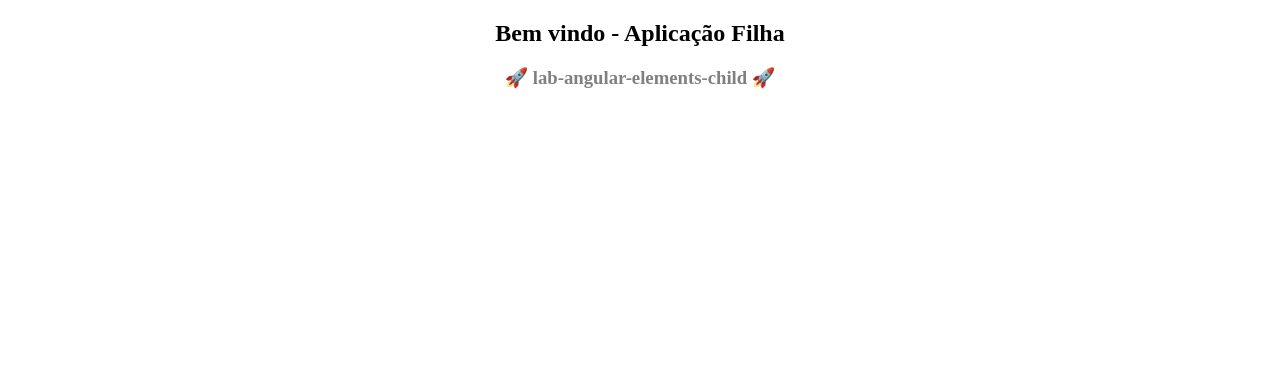
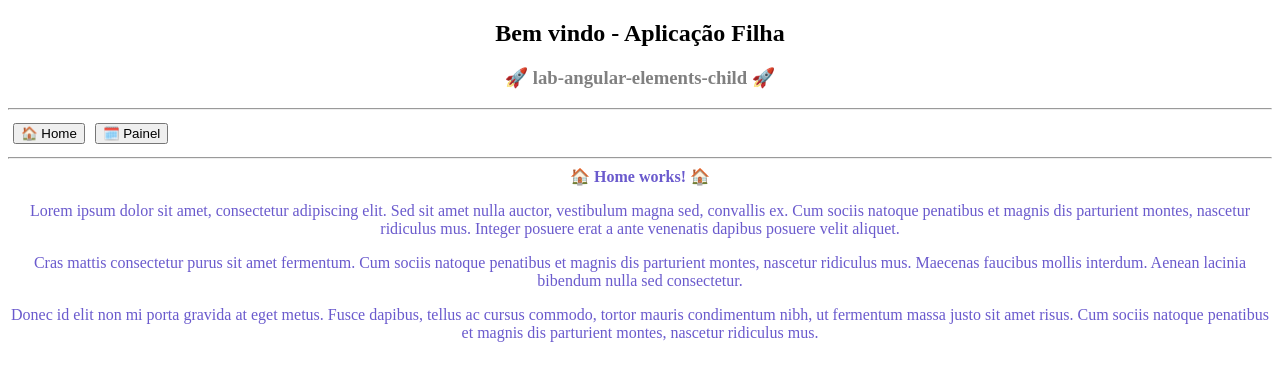
Before and after one commit to ronanvaleoliveira/lab-angular-elements-child, an Angular app: page /home in a window 1280 px wide. Before the commit this address led to /. Shown: the top 380 px of the page. Built offline with nearby package versions, Linux system fonts and the light colour scheme.

Commit message:
Inclusão do HomeModule

```diff
--- a/src/app/app-routing.module.ts
+++ b/src/app/app-routing.module.ts
@@ -1,7 +1,13 @@
 import { NgModule } from '@angular/core';
 import { RouterModule, Routes } from '@angular/router';
 
-export const routes: Routes = [];
+export const routes: Routes = [
+    {
+        path: '',
+        redirectTo: 'home',
+        pathMatch: 'full'
+    }
+];
 
 
 @NgModule({
--- a/src/app/app.component.html
+++ b/src/app/app.component.html
@@ -3,8 +3,10 @@
     <h2>Bem vindo - Aplicação Filha</h2>
     <h3 style="color: gray;">🚀 lab-angular-elements-child 🚀</h3>
   </div>
-  <!-- <button style="margin: 5px;" (click)="navigateToHome()">Home</button> -->
-  <!-- <button style="margin: 5px;" (click)="navigateToPainelFiscal()">Painel Fiscal</button> -->
+  <hr>
+  <button style="margin: 5px;" (click)="navigateToHome()">🏠 Home</button>
+  <button style="margin: 5px;" (click)="navigateToPainelFiscal()">🗓️ Painel</button>
+  <hr>
 
   <router-outlet></router-outlet>
 
--- a/src/app/app.component.ts
+++ b/src/app/app.component.ts
@@ -1,4 +1,5 @@
 import { Component } from '@angular/core';
+import { Router } from '@angular/router';
 
 @Component({
   selector: 'app-root',
@@ -6,5 +7,13 @@ import { Component } from '@angular/core';
   styleUrl: './app.component.css'
 })
 export class AppComponent {
-  title = 'lab-angular-elements-child';
+
+  constructor(private router: Router) {}
+
+  navigateToHome() {
+    this.router.navigate(['/']);
+  }
+  navigateToPainelFiscal() {
+    this.router.navigate(['/painel-fiscal']);
+  }
 }
--- a/src/app/app.module.ts
+++ b/src/app/app.module.ts
@@ -2,6 +2,7 @@ import { NgModule } from "@angular/core";
 import { AppRoutingModule } from "./app-routing.module";
 import { AppComponent } from "./app.component";
 import { BrowserModule } from "@angular/platform-browser";
+import { HomeModule } from "./modules/home/home.module";
 
 
 @NgModule({
@@ -10,7 +11,8 @@ import { BrowserModule } from "@angular/platform-browser";
     ],
     imports: [
         BrowserModule,
-        AppRoutingModule
+        AppRoutingModule,
+        HomeModule
     ],
     bootstrap: [
         AppComponent
--- /dev/null
+++ b/src/app/modules/home/home/home.component.html
@@ -0,0 +1,8 @@
+<div style="text-align: center; color: slateblue;">
+
+    <strong> 🏠 Home works! 🏠</strong>
+
+    <p>Lorem ipsum dolor sit amet, consectetur adipiscing elit. Sed sit amet nulla auctor, vestibulum magna sed, convallis ex. Cum sociis natoque penatibus et magnis dis parturient montes, nascetur ridiculus mus. Integer posuere erat a ante venenatis dapibus posuere velit aliquet.</p>
+    <p>Cras mattis consectetur purus sit amet fermentum. Cum sociis natoque penatibus et magnis dis parturient montes, nascetur ridiculus mus. Maecenas faucibus mollis interdum. Aenean lacinia bibendum nulla sed consectetur.</p>
+    <p>Donec id elit non mi porta gravida at eget metus. Fusce dapibus, tellus ac cursus commodo, tortor mauris condimentum nibh, ut fermentum massa justo sit amet risus. Cum sociis natoque penatibus et magnis dis parturient montes, nascetur ridiculus mus.</p>
+</div>
```
Also changed, not shown: src/app/modules/home/home-routing.module.ts (added, +16 -0 lines), src/app/modules/home/home.module.ts (added, +14 -0 lines), src/app/modules/home/home/home.component.ts (added, +10 -0 lines), src/app/modules/painel-fiscal/painel-fiscal.module.ts (added, +12 -0 lines), src/app/modules/home/home/home.component.css (added), 1 other file (tests, documents, lock files or other folders).
